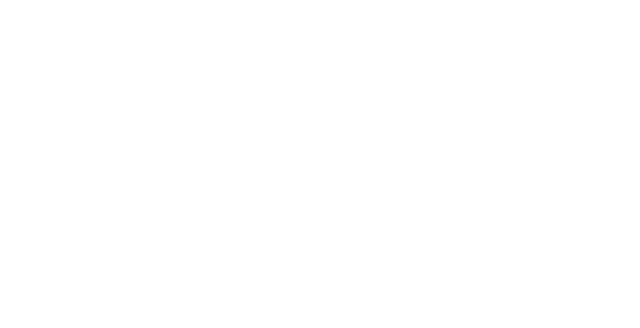
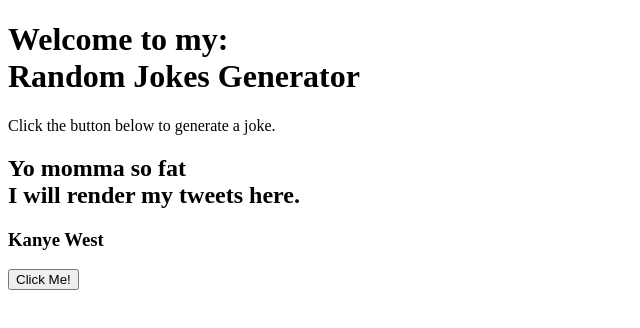
Before and after one commit to NjukiG/random-joke-generator, a website: page index.html in a window 1280 px wide. Shown: the whole page, without its empty margins (0-640 px from the left). Drawn offline with Linux system fonts and the light colour scheme.

Commit message:
MAde the structure of the dcument page

```diff
--- a/index.html
+++ b/index.html
@@ -4,6 +4,18 @@
         <link rel="stylesheet" type="text/css" href="styles.css" />
     </head>
     <body>
+        <div id="header">
+            <h1 id="title">Welcome to my: <br> Random Jokes Generator</h1>
+            <p>Click the button below to generate a joke.</p>
+        </div>
+
+        <div id="container">
+            <h2 id="quotes">Yo momma so fat<br> I will render my tweets here.</h1>
+            <h3 id="author">Kanye West</h3>
+
+
+            <button id="button">Click Me!</button>
+        </div>
 
 
         <script type="text/javascript" src="index.js"></script>
```
